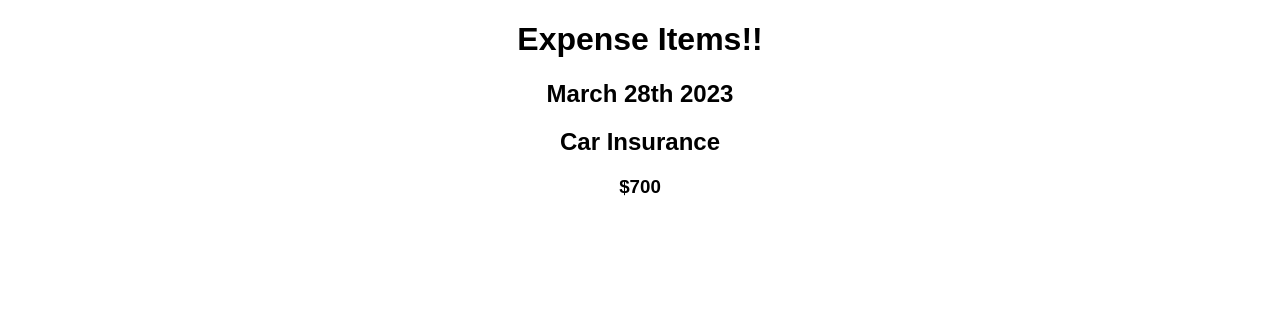
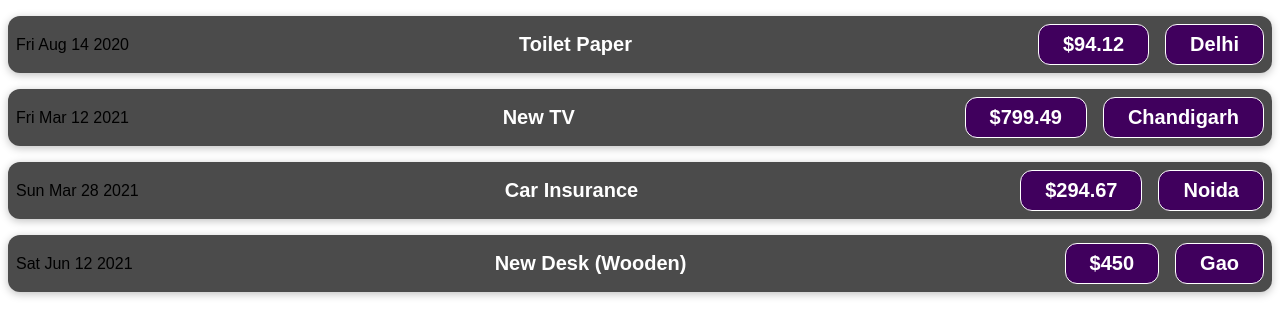
Before and after one commit to Rahul-71/Expenses, a React (Create React App) app: page / in a window 1280 px wide. Shown: the top 336 px of the page. Built offline with nearby package versions, Linux system fonts and the light colour scheme.

Commit message:
included loop to add multiple expense

```diff
--- a/src/App.js
+++ b/src/App.js
@@ -2,9 +2,23 @@ import ExpenseItems from "./components/ExpenseItems";
 import "./styles.css";
 
 export default function App() {
-  return (
-    <div className="App">
-      <ExpenseItems/>
-    </div>
-  );
+	const expenses = [
+		{ id: 'e1', location: 'Delhi', title: 'Toilet Paper', amount: 94.12, date: new Date(2020, 7, 14), },
+		{ id: 'e2', location: 'Chandigarh', title: 'New TV', amount: 799.49, date: new Date(2021, 2, 12) },
+		{ id: 'e3', location: 'Noida', title: 'Car Insurance', amount: 294.67, date: new Date(2021, 2, 28), },
+		{ id: 'e4', location: 'Gao', title: 'New Desk (Wooden)', amount: 450, date: new Date(2021, 5, 12), },
+	];
+
+	return (
+		<div className="App">
+			{expenses.map(expense => (
+				<ExpenseItems
+					title={expense.title}
+					amount={expense.amount}
+					date={expense.date}
+					location={expense.location}
+				/>
+			))}
+		</div>
+	);
 }
--- /dev/null
+++ b/src/components/ExpenseItems.css
@@ -0,0 +1,56 @@
+.expense-item {
+    display: flex;
+    justify-content: space-between;
+    align-items: center;
+    box-shadow: 0 2px 8px rgba(0, 0, 0, 0.25);
+    padding: 0.5rem;
+    margin: 1rem 0;
+    border-radius: 12px;
+    background-color: #4b4b4b;
+}
+
+.expense-item__description {
+    display: flex;
+    flex-direction: column;
+    gap: 1rem;
+    align-items: flex-end;
+    flex-flow: column-reverse;
+    justify-content: flex-start;
+    flex: 1;
+}
+
+.expense-item h2 {
+    color: #3a3a3a;
+    font-size: 1rem;
+    flex: 1;
+    margin: 0 1rem;
+    color: white;
+}
+
+.expense-item__price {
+    font-size: 1rem;
+    font-weight: bold;
+    color: white;
+    background-color: #40005d;
+    border: 1px solid white;
+    padding: 0.5rem;
+    border-radius: 12px;
+}
+
+@media (min-width: 580px) {
+    .expense-item__description {
+        flex-direction: row;
+        align-items: center;
+        justify-content: flex-start;
+        flex: 1;
+    }
+
+    .expense-item__description h2 {
+        font-size: 1.25rem;
+    }
+
+    .expense-item__price {
+        font-size: 1.25rem;
+        padding: 0.5rem 1.5rem;
+    }
+}
--- a/src/components/ExpenseItems.js
+++ b/src/components/ExpenseItems.js
@@ -1,15 +1,20 @@
-function ExpenseItems() {
+import "./ExpenseItems.css"
+
+function ExpenseItems(props) {
+    const expenseDate = props.date;
+    const expenseTitle = props.title;
+    const expenseAmount = props.amount;
+    const expenseLocation = props.location;
+
     return (
-        <div>
-            <h1>Expense Items!!</h1>
-            <div>
-                <h2>March 28th 2023</h2>
-                <div>
-                    <h2>Car Insurance</h2>
-                    <h3>$700</h3>
-                </div>
+        <div className="expense-item">
+            <div>{expenseDate.toDateString()}</div>
+            <div className="expense-item__description">
+                <h2>{expenseTitle}</h2>
+                <div className="expense-item__price">${expenseAmount}</div>
+                <div className="expense-item__price">{expenseLocation}</div>
             </div>
-        </div>
+        </div >
     );
 }
 
```
